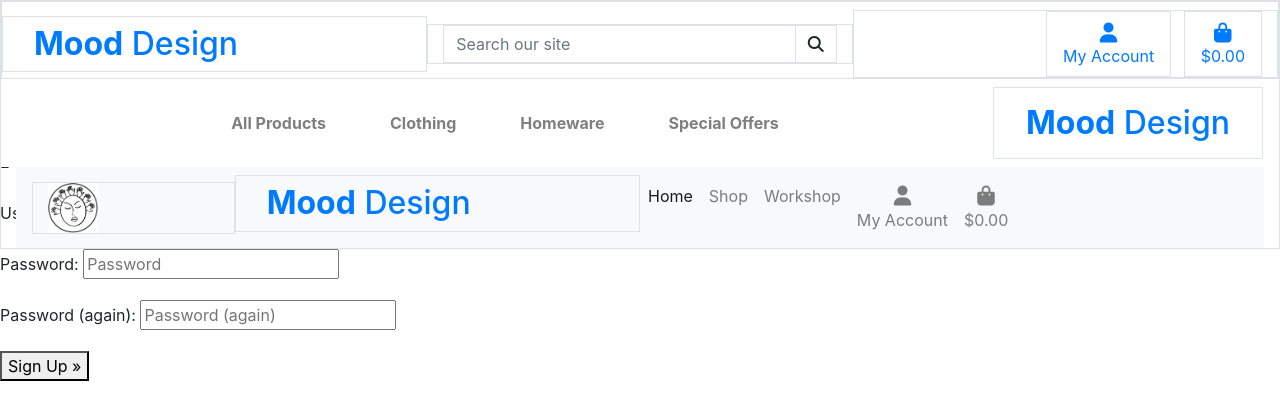
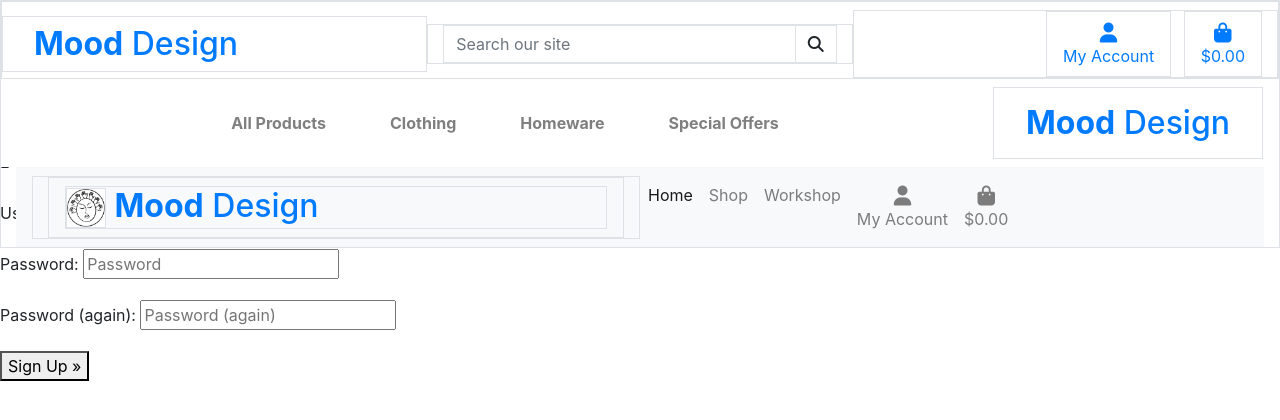
Before and after one commit to TomaszWoloszyn983/mood-design-gift-shop, a Django app: page /accounts/signup/ in a window 1280 px wide. Shown: the top 420 px of the page. Run offline with Django 3.2, Linux system fonts and the light colour scheme; some libraries are stand-ins or nearby versions.

Commit message:
Style the navbar. Adjust display sizes

```diff
--- a/static/css/base.css
+++ b/static/css/base.css
@@ -50,7 +50,7 @@ html {
 
 }
 .logo-image {
-    height: 50px;
+    height: 40px;
     margin: auto;
 }
 
--- a/templates/base.html
+++ b/templates/base.html
@@ -117,15 +117,23 @@
 
         <!-- Boostrap Navbar-->
             <div>
-                <nav class="navbar navbar-expand-lg navbar-light bg-light">
-                    <div class="col-2 col-md-2 d-inline-block mr-auto border">
-                        <img src="/media/logo.webp" class="logo-image">
-                    </div>
-                    <h1 class="logo-text col-md-4 d-none d-md-inline mr-auto border">
-                        <a href="{% url 'home' %}" class="nav-link main-logo-link">
-                            <h2 class="logo-font text-black my-0"><strong>Mood</strong> Design</h2>
-                        </a>
-                    </h1>
+                <nav class="navbar navbar-expand-lg navbar-light bg-light w-100">
+                        <!-- <div class="col left">
+                            <div class="col-2 col-md-2 d-sm-none mx-auto border">
+                                <img src="/media/logo.webp" class="logo-image">
+                            </div>
+                        </div> -->
+                        <div class="col-md-6 border">
+                                <a href="{% url 'home' %}" class="nav-link main-logo-link border">
+                                    <h2 class="logo-font d-none d-sm-block text-black my-0 border">
+                                        <img src="/media/logo.webp" class="logo-image border">
+                                        <strong>Mood</strong> Design
+                                    </h2>
+                                    <div class="col-2 col-md-2 d-sm-none mx-auto order-last border">
+                                        <img src="/media/logo.webp" class="logo-image">
+                                    </div>
+                                </a>
+                        </div>
                     <button class="navbar-toggler" type="button" data-toggle="collapse" data-target="#navbarSupportedContent" aria-controls="navbarSupportedContent" aria-expanded="false" aria-label="Toggle navigation">
                          <span class="navbar-toggler-icon"></span>
                     </button>
```
